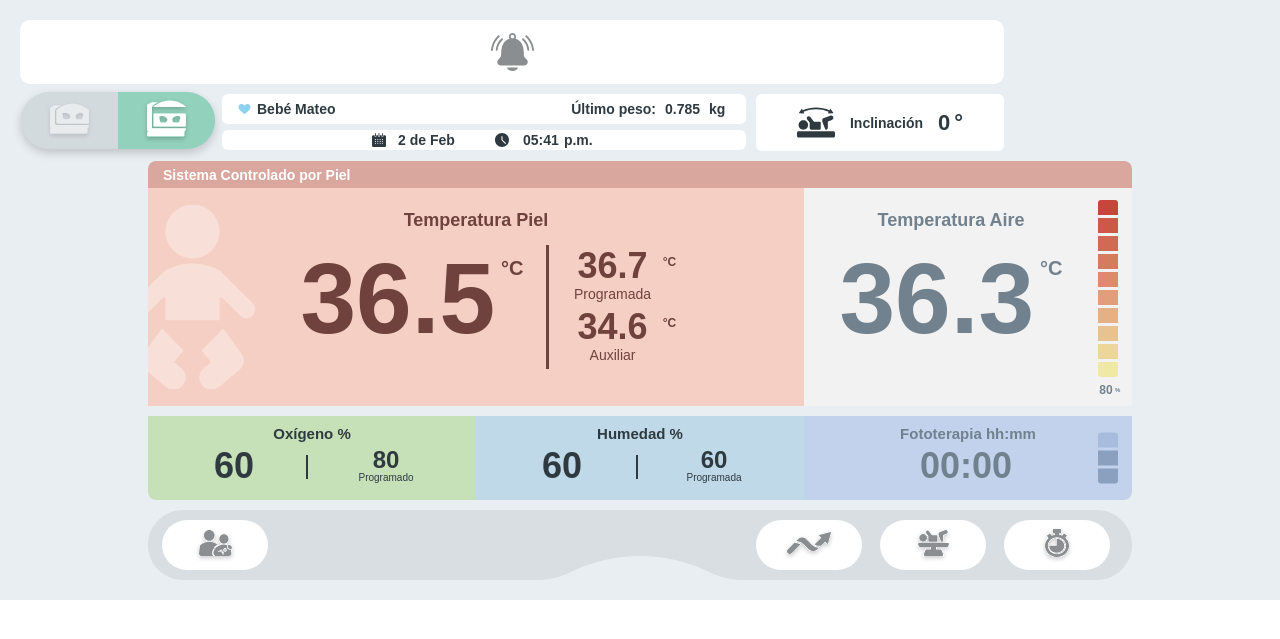
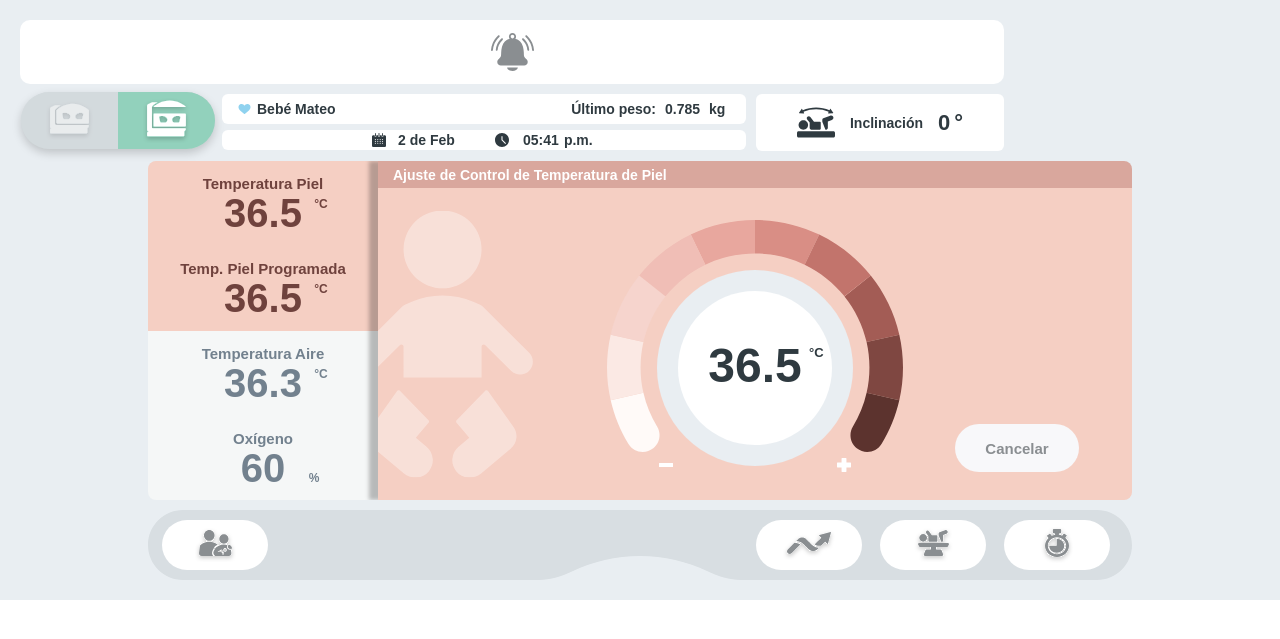
Before and after one commit to LESerrB/Torizon_Verdin, a Flask app: page / in a window 1280 px wide. Shown: the top 639 px of the page. Run offline with Flask 3, Linux system fonts and the light colour scheme.

Commit message:
Iniciando control perilla

```diff
--- a/src/web/static/css/Home/style.css
+++ b/src/web/static/css/Home/style.css
@@ -30,7 +30,8 @@
 /*#######################################*/
 .btn,
 .btn-alarma,
-.btn-img {
+.btn-img,
+.btn-cancel-salir {
   background-color: #FFFFFF;
   border: none;
   border-radius: 10px;
@@ -68,7 +69,8 @@
 
 .btn:active,
 .btn-alarma:active,
-.btn-img:active {
+.btn-img:active,
+.btn-cancel-salir:active {
   transform: scale(0.97);
 }
 
@@ -359,6 +361,14 @@
 ._0-span2 {
   font-family: "Inter-Regular", sans-serif;
   font-size: 22px;
+}
+
+#home {
+  display: none;
+}
+
+#panel-control {
+  display: block;
 }
 /*#######################################*/
 /*            Panel Principal            */
--- /dev/null
+++ b/src/web/static/css/PanelControl/style.css
@@ -0,0 +1,352 @@
+.mp-atpiel {
+  background: var(--colorfondo);
+  position: relative;
+
+  bottom: 168px;
+  right: 35px;
+}
+/* Panel Lateral */
+.mp-atpiel-lat-modmon {
+  display: flex;
+  flex-direction: column;
+
+  gap: 0px;
+
+  align-items: flex-start;
+  justify-content: flex-start;
+
+  width: 230px;
+
+  position: absolute;
+
+  left: 20px;
+  top: 161px;
+}
+/* Contenedores Sensores */
+.mp-atpiel-lat {
+  background: var(--colormoddesacti);
+
+  display: flex;
+  flex-direction: column;
+  gap: 3px;
+  align-items: center;
+  justify-content: center;
+  align-self: stretch;
+  flex-shrink: 0;
+  height: 85px;
+  position: relative;
+
+  /* border-radius: 10px 0px 0px 0px; */
+}
+.mp-atpiel-lat.enable{
+  background: var(--colorfondopiel);
+}
+/* Titulo Contenedores Laterales */
+.lbl-ttl-cont-lat {
+  color: var(--colortextoinactivo);
+
+  font-family: var(--textmodutitulo-font-family);
+  font-size: var(--textmodutitulo-font-size);
+  line-height: var(--textmodutitulo-line-height);
+  font-weight: var(--textmodutitulo-font-weight);
+
+  text-align: center;
+  position: relative;
+  align-self: stretch;
+  display: flex;
+  align-items: center;
+  justify-content: center;
+}
+.lbl-ttl-cont-lat.enable{
+  color: var(--colortexttpiel);
+}
+/* Valores de Sensores Laterales */
+.ti-vm-sens {
+  color: var(--colortextoinactivo);
+
+  text-align: center;
+
+  font-family: var(--nummodulat-font-family);
+  font-size: var(--nummodulat-font-size);
+  line-height: var(--nummodulat-line-height);
+  font-weight: var(--nummodulat-font-weight);
+
+  position: relative;
+  width: 112px;
+  display: flex;
+  align-items: center;
+  justify-content: center;
+}
+.ti-vm-sens.enable {
+  color: var(--colortexttpiel);
+}
+/* Unidades de Sensores Laterales */
+.val-units-sens-cont-lat {
+  color: var(--colortextoinactivo);
+
+  text-align: center;
+
+  font-family: "Montserrat-SemiBold", sans-serif;
+  font-size: 12px;
+  line-height: 20px;
+  font-weight: 600;
+
+  position: absolute;
+
+  left: 166px;
+  top: 38px;
+
+  width: 14px;
+  height: 15px;
+
+  display: flex;
+  align-items: flex-end;
+  justify-content: center;
+}
+.val-perc-sens-cont-lat {
+  color: var(--colortextoinactivo);
+
+  text-align: center;
+
+  font-family: "Montserrat-Bold", sans-serif;
+  font-size: 12px;
+  line-height: 20px;
+  font-weight: 700;
+
+  position: absolute;
+
+  left: 159px;
+  top: 52px;
+
+  width: 14px;
+  height: 15px;
+}
+.val-perc-sens-cont-lat.enable,
+.val-units-sens-cont-lat.enable {
+  color: var(--colortexttpiel);
+}
+/* Panel de Información Control */
+.mp-atpiel-cont-atpiel {
+  display: flex;
+  flex-direction: column;
+
+  gap: 0px;
+
+  align-items: flex-start;
+  justify-content: flex-start;
+
+  width: 754px;
+  position: absolute;
+
+  left: 250px;
+  top: 161px;
+
+  box-shadow: -9px 0px 4px 0px rgba(0, 0, 0, 0.25);
+}
+/* Contenedor Titulo Panel */
+.mp-atpiel-mc-ttl {
+  background: var(--coloroscuropiel);
+
+  /* border-radius: 0px 8px 0px 0px; */
+  padding: 7px 40px 7px 15px;
+
+  display: flex;
+  flex-direction: row;
+
+  gap: 10px;
+
+  align-items: center;
+  justify-content: flex-start;
+  align-self: stretch;
+  flex-shrink: 0;
+
+  height: 27px;
+
+  position: relative;
+  overflow: hidden;
+}
+/* Titulo de Panel */
+.mp-atpiel-mc-lbl {
+  color: var(--colorblanco);
+
+  text-align: left;
+  font-family: var(--text-encabezado-font-family, "Montserrat-Bold", sans-serif);
+  font-size: var(--text-encabezado-font-size, 14px);
+  font-weight: var(--text-encabezado-font-weight, 700);
+
+  position: relative;
+  display: flex;
+  align-items: center;
+  justify-content: flex-start;
+}
+/* Información de Control */
+.mp-info-ctrl {
+  background: var(--colorfondopiel);
+  /* border-radius: 0px 0px 8px 0px; */
+  padding: 10px;
+  display: flex;
+  flex-direction: row;
+
+  gap: 10px;
+
+  align-items: center;
+  justify-content: center;
+  align-self: stretch;
+  flex-shrink: 0;
+
+  height: 312px;
+
+  position: relative;
+  overflow: hidden;
+}
+/* Icono de Panel */
+.icon-piel {
+  opacity: 0.6;
+  flex-shrink: 0;
+
+  width: 181px;
+  height: 267px;
+
+  position: absolute;
+
+  left: -26px;
+  top: 50%;
+
+  translate: 0 -50%;
+  overflow: visible;
+  aspect-ratio: 181/267;
+}
+/* Perilla */
+.per-graf {
+  background: var(--colorfondo);
+
+  border-radius: 50%;
+  flex-shrink: 0;
+
+  width: 196px;
+  height: 196px;
+
+  position: absolute;
+
+  left: 279px;
+  top: 82px;
+
+  aspect-ratio: 1;
+}
+.fon-graf {
+  background: var(--colorblanco);
+
+  border-radius: 50%;
+  flex-shrink: 0;
+
+  width: 154px;
+  height: 154px;
+
+  position: absolute;
+
+  left: 300px;
+  top: 103px;
+
+  aspect-ratio: 1;
+}
+.icons-mas-menos {
+  flex-shrink: 0;
+
+  width: 192px;
+  height: 14px;
+
+  position: absolute;
+
+  left: 281px;
+  top: 270.1px;
+
+  overflow: visible;
+}
+/* Valor Grafico */
+.ti-vp-value {
+  color: var(--colortextactivo);
+
+  text-align: center;
+
+  font-family: var(--numtempmodif-font-family, "Inter-Bold", sans-serif);
+  font-size: var(--numtempmodif-font-size, 50px);
+  line-height: var(--numtempmodif-line-height, 36px);
+  font-weight: var(--numtempmodif-font-weight, 700);
+
+  position: absolute;
+
+  left: 50%;
+  translate: -50%;
+
+  top: calc(50% - 0px);
+  width: 128px;
+  height: 44px;
+
+  display: flex;
+  align-items: center;
+  justify-content: center;
+}
+.ti-vp-units {
+  color: var(--colortextactivo);
+
+  text-align: left;
+  font-family: "Montserrat-SemiBold", sans-serif;
+  font-size: 13px;
+  line-height: 10px;
+  font-weight: 600;
+
+  position: absolute;
+
+  left: 431px;
+  top: 160px;
+
+  width: 18px;
+  height: 13px;
+}
+
+
+
+
+.btn-cancel-salir {
+  background: var(--colorclarobtn);
+  border-radius: 30px;
+  padding: 15px 20px 15px 20px;
+  display: flex;
+  flex-direction: row;
+  gap: 10px;
+  align-items: center;
+  justify-content: center;
+  flex-shrink: 0;
+
+  width: 124px;
+  height: 48px;
+  position: absolute;
+  left: calc(50% - -200px);
+  top: calc(50% - -80px);
+}
+
+
+
+.cancelar {
+  color: var(--colorgrisbtn, #8a8e91);
+  text-align: left;
+  font-family: var(
+    --textbtnsestandar-font-family,
+    "Montserrat-Bold",
+    sans-serif
+  );
+  font-size: var(--textbtnsestandar-font-size, 15px);
+  font-weight: var(--textbtnsestandar-font-weight, 700);
+  position: relative;
+}
+.igraf-tpiel {
+  flex-shrink: 0;
+  width: 39.26%;
+  height: 74.36%;
+  position: absolute;
+  right: 30.37%;
+  left: 30.37%;
+  bottom: 15.38%;
+  top: 10.26%;
+  overflow: visible;
+}
--- a/src/web/static/js/ui.js
+++ b/src/web/static/js/ui.js
@@ -5,14 +5,28 @@ const ajstCtrl_Ox = document.getElementById('mod-ox');
 const ajstCtrl_Hum = document.getElementById('mod-hum');
 const ajstCtrl_Fot = document.getElementById('mod-fot');
 
+const homeDiv = document.getElementById('home');
+const panelControl = document.getElementById('panel-control');
 
+function toggleHomePanel(showPanelControl) {
+    if (!homeDiv || !panelControl) return;
+
+    if (showPanelControl) {
+        homeDiv.style.display = 'none';
+        panelControl.style.display = 'block';
+    } else {
+        homeDiv.style.display = 'block';
+        panelControl.style.display = 'none';
+    }
+}
 
 pnlBebe.addEventListener('click', () => {
-    console.log("Ajuste de Ctrl de Temperatura de Piel")
+    console.log("Ajuste de Ctrl de Temperatura de Piel");
+    toggleHomePanel(true);
 });
 
 pnlAire.addEventListener('click', () => {
-    console.log("Ajuste de Ctrl de Temperatura de Bebe")
+    console.log("Ajuste de Ctrl de Temperatura de Bebe");
 });
 
 
--- a/src/web/templates/home.html
+++ b/src/web/templates/home.html
@@ -4,8 +4,9 @@
     <meta charset="UTF-8">
     <meta http-equiv="X-UA-Compatible" content="IE=edge">
     <meta name="viewport" content="width=device-width, initial-scale=1.0">
-    <link rel="stylesheet" href="../static/css/Home/vars.css">
+    <link rel="stylesheet" href="../static/css/vars.css">
     <link rel="stylesheet" href="../static/css/Home/style.css">
+    <link rel="stylesheet" href="../static/css/PanelControl/style.css">
 
     <script type="module" src="../static/js/main.js"></script>
 
@@ -101,6 +102,8 @@
 
       <!--################################### Panel Central ##################################-->
       <div class="panel-prin">
+        <!--                          Home                          -->
+        <div id="home">
           <!--================= Titulo de panel =================-->
           <div class="ttl-pnl-prin bckgnd-ctrl-piel">
             <div class="txt-ttl-pnl-prin">Sistema Controlado por Piel</div>
@@ -224,7 +227,63 @@
             </div>
           </div>
         </div>
+        <!--                         Control                        -->
+        <div id="panel-control">
+          <div class="mp-atpiel">
+            <!--################### Panel Lateral ###################-->
+            <div class="mp-atpiel-lat-modmon">
+              <div class="mp-atpiel-lat enable">
+                <div class="lbl-ttl-cont-lat enable">Temperatura Piel</div>
+                <div class="ti-vm-sens enable">36.5</div>
+                <div class="val-units-sens-cont-lat enable">°C</div>
+              </div>
 
+              <div class="mp-atpiel-lat enable">
+                <div class="lbl-ttl-cont-lat enable">Temp. Piel Programada</div>
+                <div class="ti-vm-sens enable">36.5</div>
+                <div class="val-units-sens-cont-lat enable">°C</div>
+              </div>
+
+              <div class="mp-atpiel-lat">
+                <div class="lbl-ttl-cont-lat">Temperatura Aire</div>
+                <div class="ti-vm-sens">36.3</div>
+                <div class="val-units-sens-cont-lat">°C</div>
+              </div>
+
+              <div class="mp-atpiel-lat">
+                <div class="lbl-ttl-cont-lat">Oxígeno</div>
+                <div class="ti-vm-sens">60</div>
+                <div class="val-perc-sens-cont-lat">%</div>
+              </div>
+            </div>
+
+            <!--################# Panel de Control ##################-->
+            <div class="mp-atpiel-cont-atpiel">
+              <!-- Titulo de Panel de Control -->
+              <div class="mp-atpiel-mc-ttl">
+                <div class="mp-atpiel-mc-lbl">
+                  Ajuste de Control de Temperatura de Piel
+                </div>
+              </div>
+              <!-- Información de Control -->
+              <div class="mp-info-ctrl">
+                <img class="icon-piel" src="../static/icon/Home/icon-piel0.svg" />        <!-- Icono -->
+                <div class="per-graf"></div>
+                <div class="fon-graf"></div>
+                <img class="igraf-tpiel" src="../static/icon/Control/igraf-tpiel0.svg" /> <!-- Grafico indicador Potencia -->
+                <img class="icons-mas-menos" src="../static/icon/Control/icons-mas-menos0.svg" />
+                <div class="ti-vp-value">36.5</div>                                       <!-- Valor -->
+                <div class="ti-vp-units">°C</div>                                         <!-- Unidades -->
+                <!-- Boton Cancelar -->
+                <button class="btn-cancel-salir" type="button">
+                  <div class="cancelar">Cancelar</div>
+                </button>
+              </div>
+            </div>
+          </div>
+        </div>
+        <!------------------------------------------------------------>
+      </div>
       <!--#################################### Barra Menus ###################################-->
       <div class="f-pp-menuprin">
         <img class="cont-menu" src="../static/icon/Home/cont-menu0.svg" />
```
Also changed, not shown: src/web/static/css/vars.css (renamed from src/web/static/css/Home/vars.css), src/web/static/icon/Control/icons-mas-menos0.svg (added), src/web/static/icon/Control/igraf-tpiel0.svg (added). Lines whose indentation alone changed are shown as unchanged.
